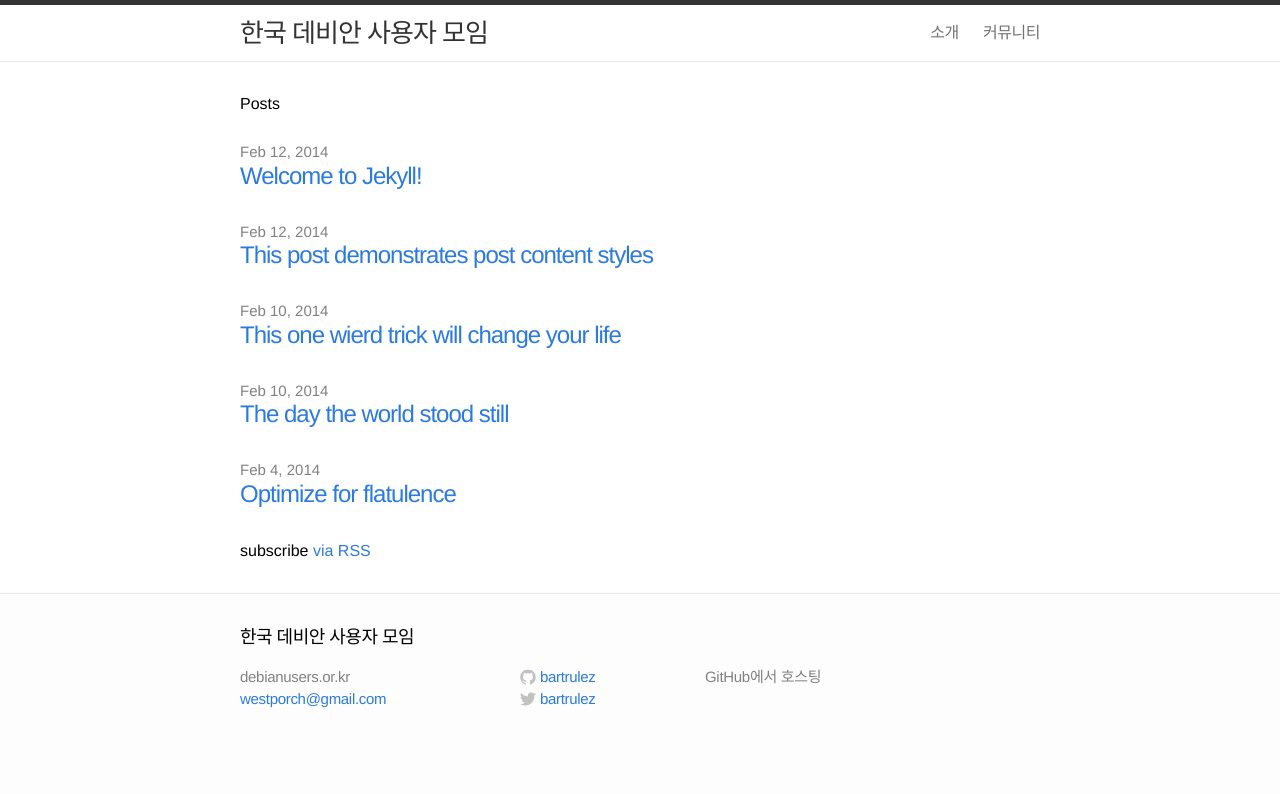
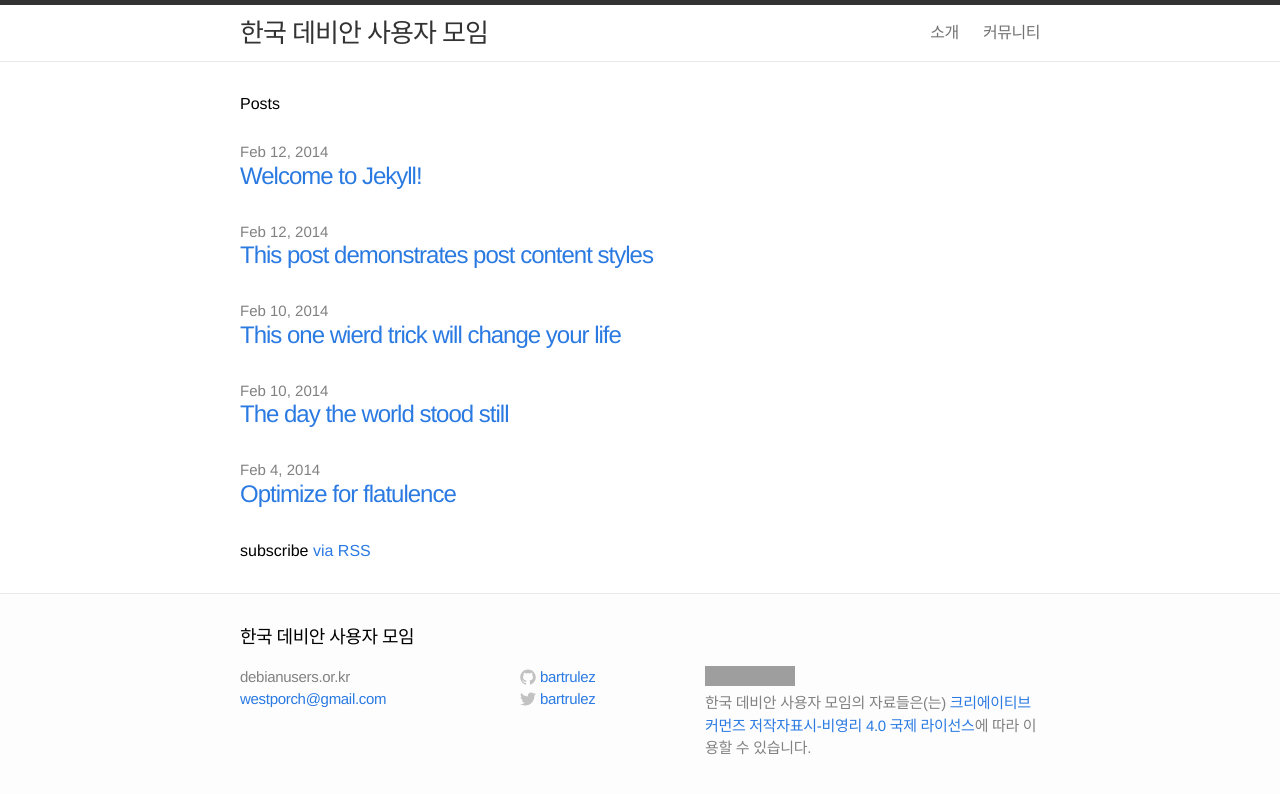
Before and after one commit to debianusers/debianusers.github.io, a Jekyll site: the page built from index.html, in a window 1280 px wide. Shown: the top 794 px of the page. Built offline with Jekyll 4.4.1, drawn with Linux system fonts in a browser that asks for light colours; Markdown is read by kramdown in place of the engine named in the settings; grey boxes are pictures that could not be loaded.

Commit message:
Add CC license

```diff
--- a/_includes/footer.html
+++ b/_includes/footer.html
@@ -53,7 +53,7 @@
     </div>
 
     <div class="footer-col-3 column">
-      <p class="text">GitHub에서 호스팅</p>
+      <p class="text"><a rel="license" href="http://creativecommons.org/licenses/by-nc/4.0/"><img alt="크리에이티브 커먼즈 라이선스" style="border-width:0" src="https://i.creativecommons.org/l/by-nc/4.0/88x31.png" /></a><br /><span xmlns:dct="http://purl.org/dc/terms/" property="dct:title">한국 데비안 사용자 모임의 자료들</span>은(는) <a rel="license" href="http://creativecommons.org/licenses/by-nc/4.0/">크리에이티브 커먼즈 저작자표시-비영리 4.0 국제 라이선스</a>에 따라 이용할 수 있습니다.</p>
     </div>
 
   </div>
```
